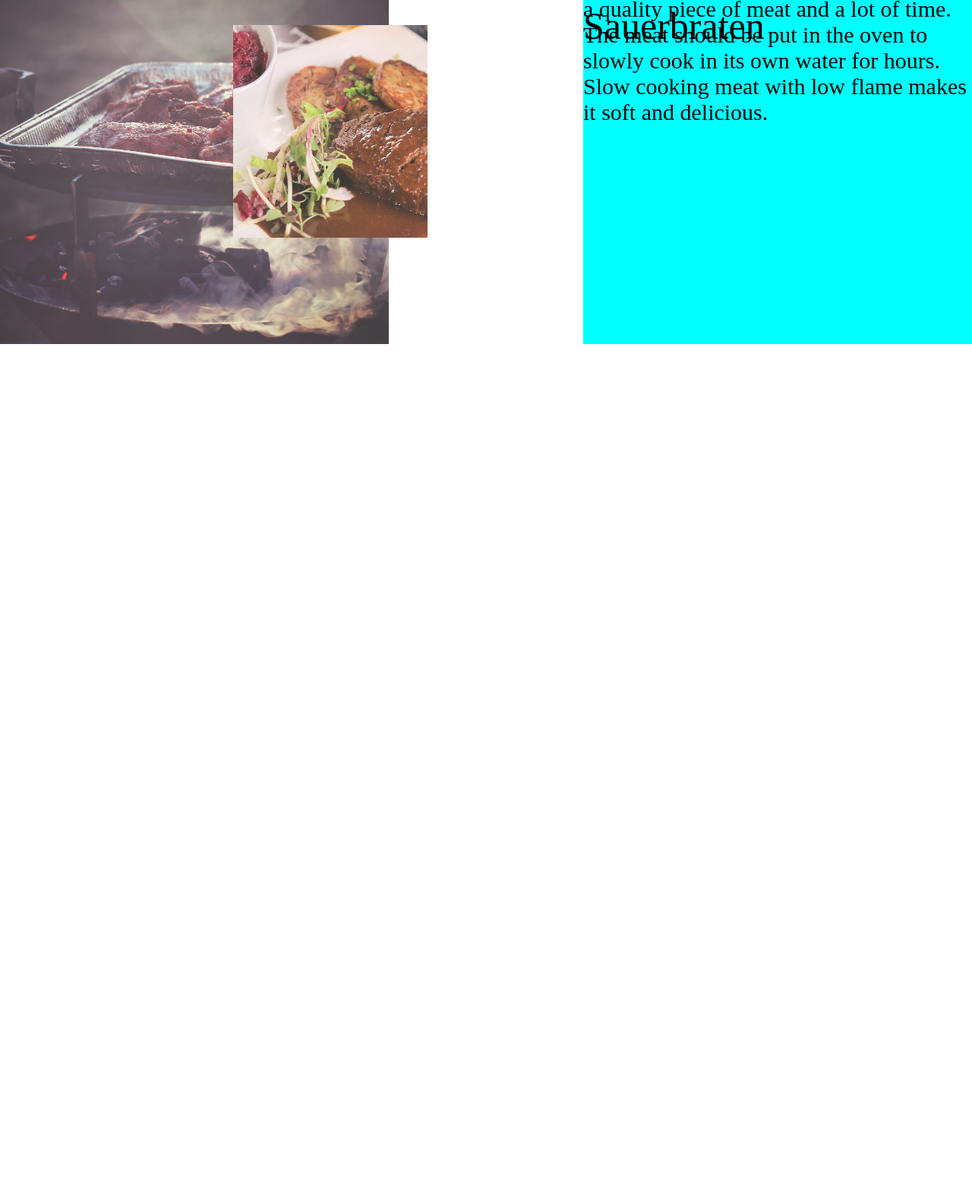
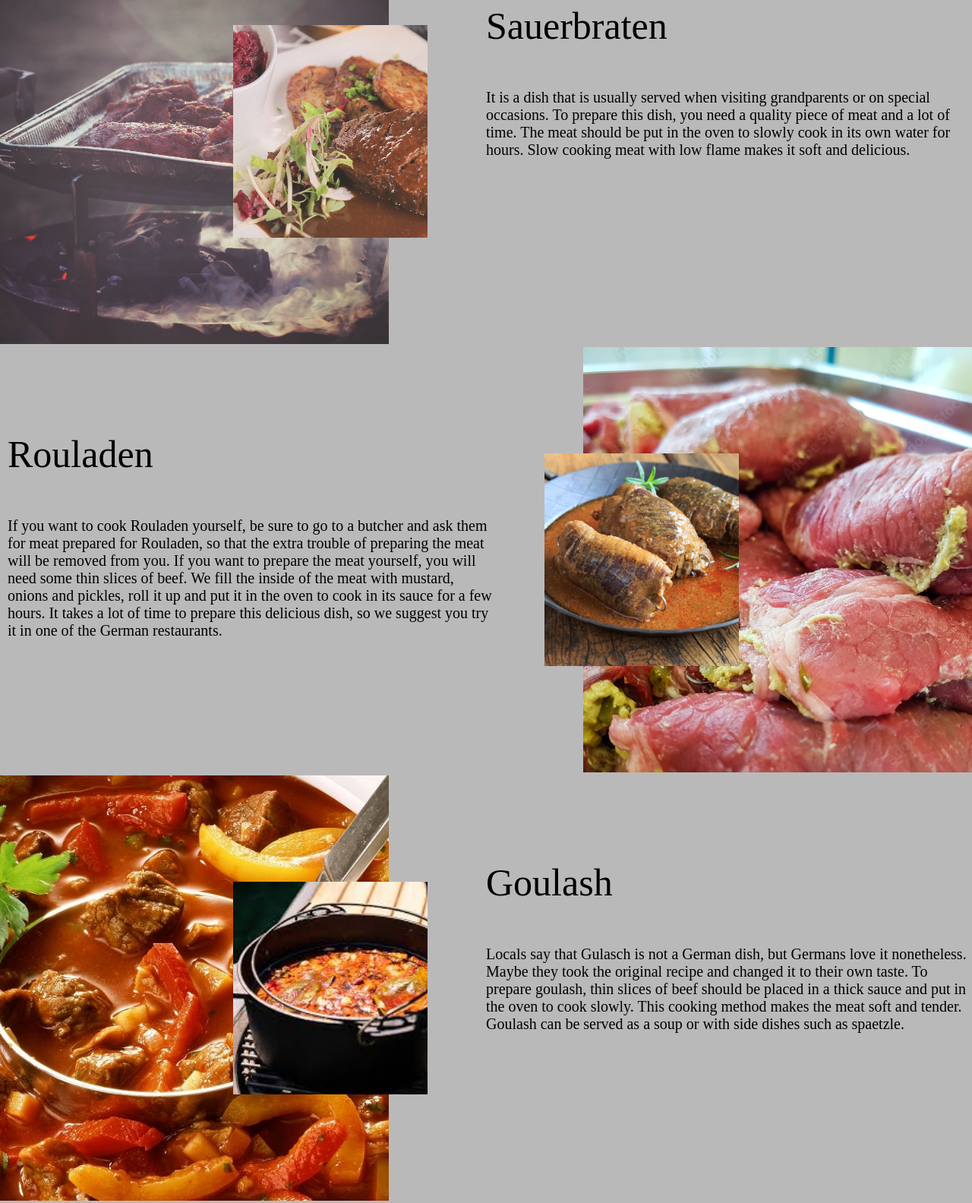
Before and after one commit to yasinhadavand/Germany-Life, a plain HTML site: page food.html in a window 1280 px wide. Shown: the part 827-2411 px from the top of the page at 76% size. Before the commit the page ends 1284 px from the top, so only its background shows below. Drawn offline with Linux system fonts and the light colour scheme.

Commit message:
finish food page

```diff
--- a/food.html
+++ b/food.html
@@ -6,6 +6,11 @@
     <meta name="viewport" content="width=device-width, initial-scale=1.0" />
     <link rel="stylesheet" href="project.css" />
     <title>food</title>
+    <style>
+      body{
+        background-color: rgb(186, 185, 185);
+      }
+    </style>
   </head>
   <body>
     <div class="part1">
@@ -40,5 +45,46 @@
         </span>
       </p>
     </div>
+
+    <div class="description">
+      <div class="descriptionImgBc rtl" id="Rouladen">
+        <div class="descriptionImgChild left0" id="Rouladen2"></div>
+      </div>
+
+      <p class="descriptionText ltr">
+        <span> Rouladen </span>
+        <span>
+          If you want to cook Rouladen yourself,
+           be sure to go to a butcher and ask them for meat prepared
+           for Rouladen, so that the extra trouble of preparing the
+           meat will be removed from you. If you want to prepare the
+           meat yourself, you will need some thin slices of beef. We
+           fill the inside of the meat with mustard, onions and pickles,
+           roll it up and put it in the oven to cook in its sauce for a
+           few hours. It takes a lot of time to prepare this delicious
+           dish, so we suggest you try it in one of the German
+           restaurants.
+        </span>
+      </p>
+    </div>
+    <div class="description">
+      <div class="descriptionImgBc" id="Goulash">
+        <div class="descriptionImgChild" id="Goulash2"></div>
+      </div>
+
+      <p class="descriptionText">
+        <span> Goulash </span>
+        <span>
+          Locals say that Gulasch is not a German dish,
+          but Germans love it nonetheless. Maybe they took
+          the original recipe and changed it to their own
+          taste. To prepare goulash, thin slices of beef
+          should be placed in a thick sauce and put in
+          the oven to cook slowly. This cooking method
+          makes the meat soft and tender. Goulash can
+          be served as a soup or with side dishes such as spaetzle.
+        </span>
+      </p>
+    </div>
   </body>
 </html>
--- a/project.css
+++ b/project.css
@@ -307,12 +307,12 @@ input[value=start]:checked~.Section>.lifestyle{
     background-color:red;
     top: 25%;
     left: 60%;
+
 }
 .descriptionText{
     position: relative;
-    width: 40%;
+    width: 50%;
     height: 100%;
-    background-color: aqua;
     float: right;
 }
 .descriptionText>span:nth-child(1){
@@ -322,7 +322,8 @@ input[value=start]:checked~.Section>.lifestyle{
 }
 .descriptionText>span:nth-child(2){
     position: absolute;
-    font-size: 30px;
+    font-size: 20px;
+    top: 40%;
 }
 #Sauerbraten{
     background: url(photo/food/Sauerbraten2.jpg) center center/cover no-repeat;
@@ -332,3 +333,25 @@ input[value=start]:checked~.Section>.lifestyle{
 #Sauerbraten2{
     background: url(photo/food/Sauerbraten.jpeg) center center/cover no-repeat;
 }
+#Rouladen{
+    background: url(photo/food/Rouladen.jpeg) center center/cover no-repeat;
+}
+#Rouladen2{
+    background: url(photo/food/Rouladen2.jpeg) center center/cover no-repeat;
+}
+#Goulash2{
+    background: url(photo/food/goulash.jpeg) center center/cover no-repeat;
+}
+#Goulash{
+    background: url(photo/food/goulash2.jpg) center center/cover no-repeat;
+}
+.rtl{
+    right: 0;
+}
+.ltr{
+    float: left;
+    margin-left: 10px;
+}
+.left0{
+    left: -10%;
+}
```
